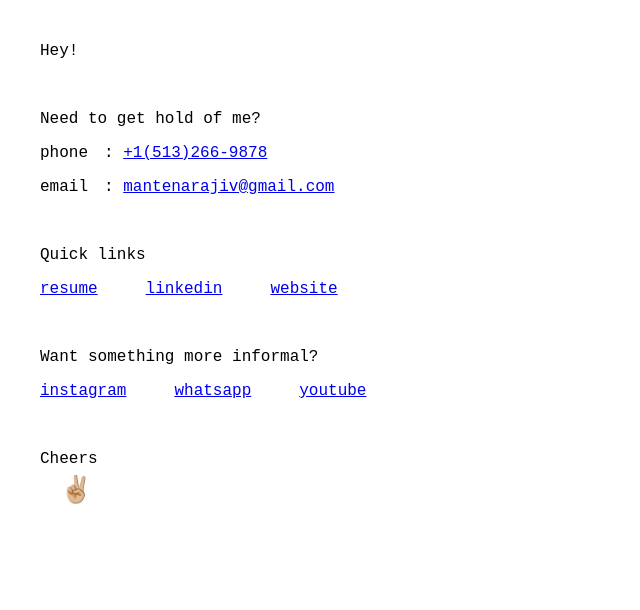
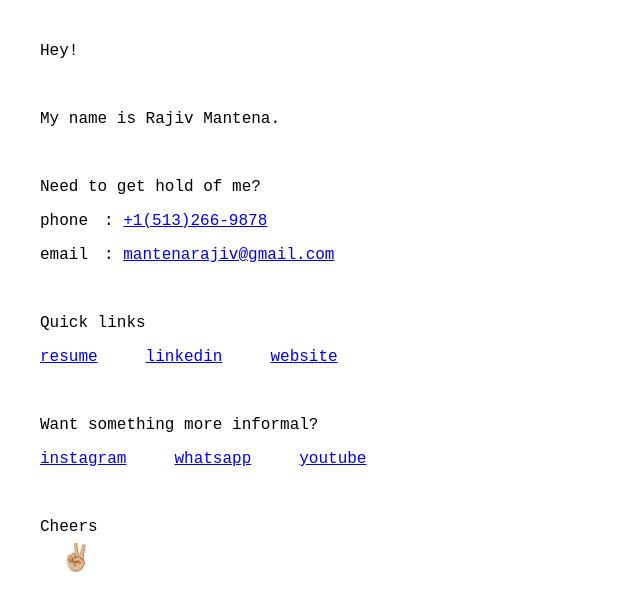
Before and after one commit to rmantena/rmantena.github.io, a plain HTML site: page contact.html in a window 1280 px wide. Shown: the whole page, without its empty margins (0-640 px from the left). Drawn offline with Linux system fonts and the light colour scheme.

Commit message:
Adding name

```diff
--- a/contact.html
+++ b/contact.html
@@ -11,6 +11,8 @@ p.hand { font-family:monospace; font-size:26px; margin-top:-10px}
 <body>
 <br>
 <p>  Hey!</p>
+<br>
+<p>  My name is Rajiv Mantena.</p>
 <br>
 <p>  Need to get hold of me?</p>
 <p>  phone : <a href="tel:+15132669878">+1(513)266-9878</a></p>
```
